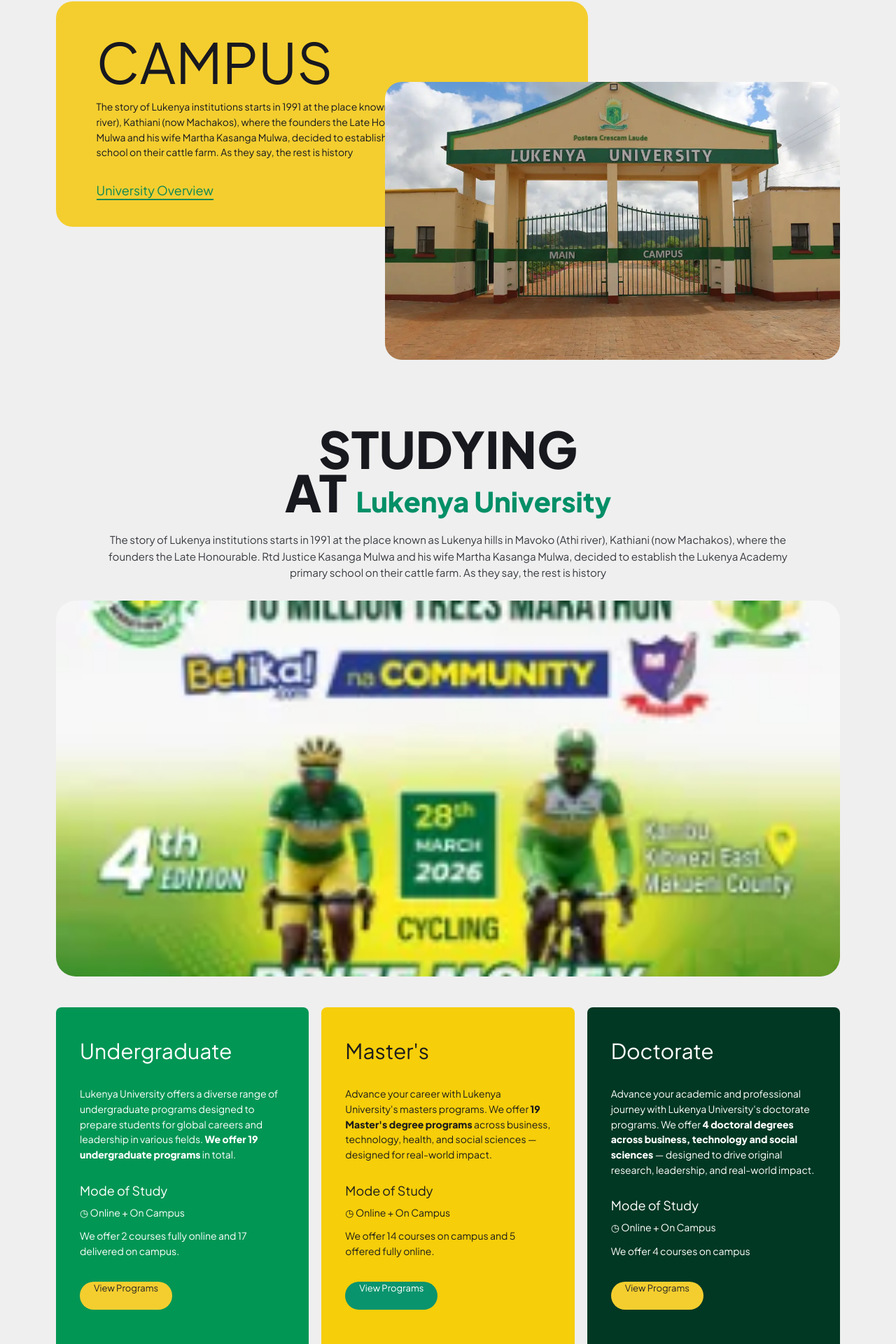
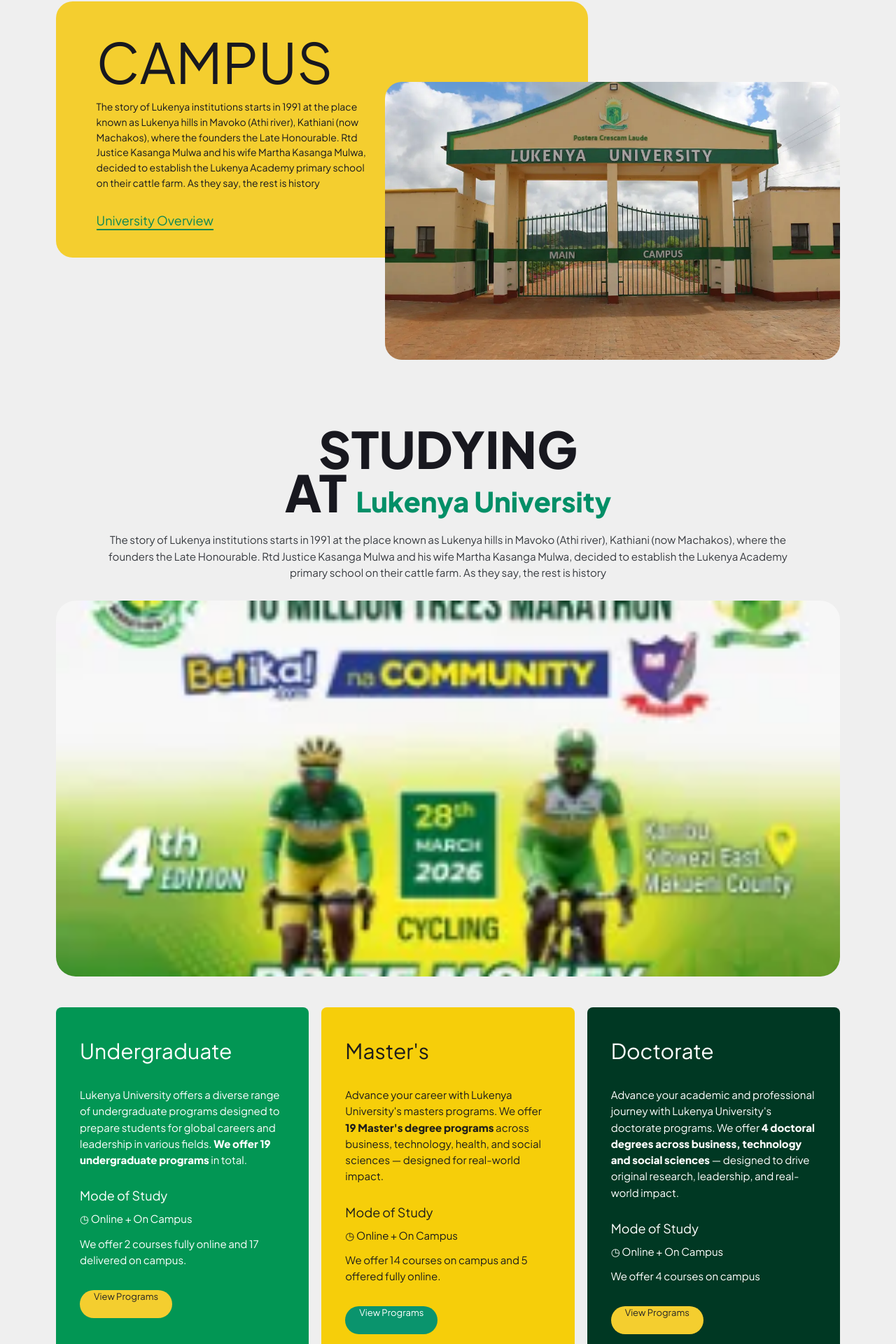
Before and after one commit to michaelmbugua-me/lukenya_uni, an Angular app: page / in a window 1280 px wide. Shown: the part 774-2694 px from the top of the page at 70% size. Built offline with nearby package versions, Linux system fonts and the light colour scheme.

Commit message:
Fix font size

```diff
--- a/src/app/home/home.css
+++ b/src/app/home/home.css
@@ -192,6 +192,7 @@
   font-size:clamp(14px,1.06vw,17px);
   line-height: 1.55;
   margin: 0 0 32px;
+  max-width: 60%;
 }
 
 .campus-copy a {
@@ -290,7 +291,7 @@
 }
 
 .levels p {
-  font-size:clamp(14px,1.06vw,17px);
+  font-size: clamp(15px, 0.95vw, 21px);
   line-height: 1.55;
   margin: 0 0 12px;
 }
@@ -306,7 +307,7 @@
 
 .study-mode,
 .study-meta {
-  font-size:clamp(14px,1vw,16px);
+  font-size: clamp(15px, 0.95vw, 21px);
 }
 
 .levels .study-meta {
@@ -433,6 +434,7 @@
   font-size:clamp(34px,2.6vw,46px);
   line-height: 1.18;
   margin: 0 0 14px;
+  font-weight: 500;
 }
 
 .section-heading p {
@@ -440,6 +442,7 @@
   font-size:clamp(16px,1.17vw,19px);
   line-height: 1.65;
   margin: 0;
+  font-weight: 400;
 }
 
 .campus-life .section-heading{display:block}
@@ -632,8 +635,9 @@
 
 .next-step h2 {
   color:#ffffff;
-  font-size: clamp(24px, 1.78vw, 48px);
+  font-size: clamp(14px, 1.5vw, 24px);
   margin:0;
+  width: 60%;
 }
 
 .next-step-actions {
@@ -729,9 +733,8 @@
     padding: 26px 22px 30px;
   }
 
-  .next-step img {
-    height: 220px;
-    width: 200px;
+  .next-step h2 {
+    width: 100%;
   }
 
 }
@@ -796,4 +799,8 @@
   .section-heading h2 {
     font-size: 34px;
   }
+
+  .campus-copy {
+    max-width: min(100%, 760px);
+  }
 }
--- a/src/styles.css
+++ b/src/styles.css
@@ -170,7 +170,6 @@
   font-weight: 700;
   letter-spacing: 0.12em;
   margin: 0 0 18px;
-  text-transform: uppercase;
 }
 
 .section-heading h2 {
```
